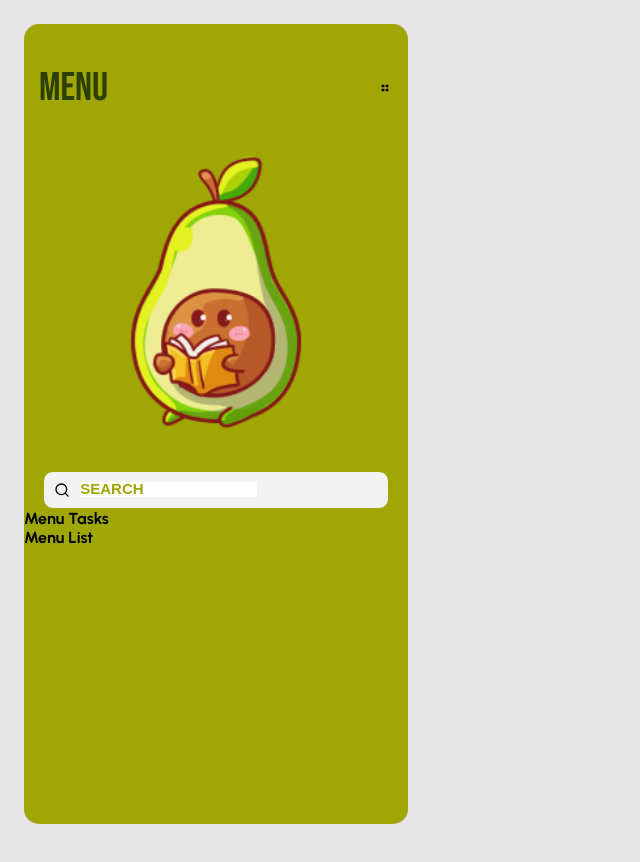
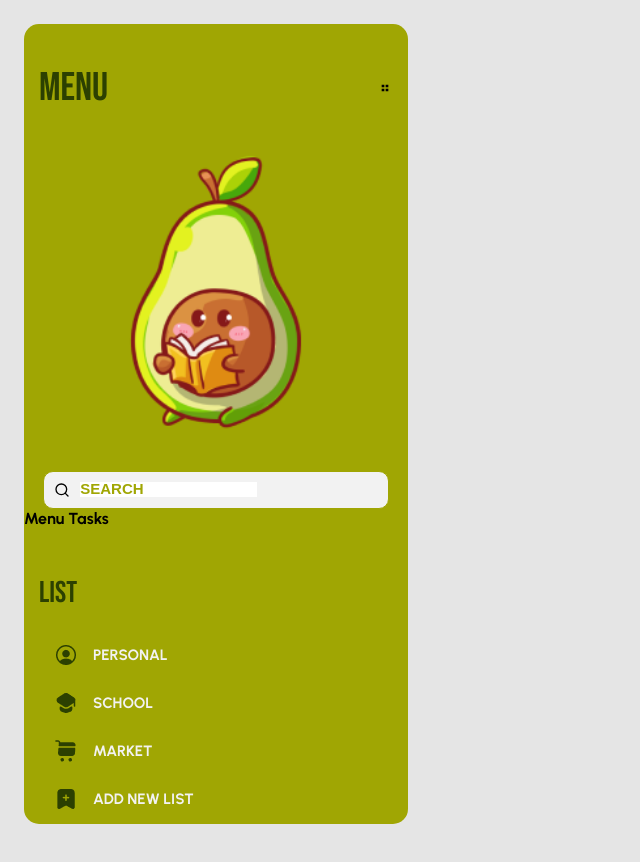
Before and after one commit to JoseDarioGonzalezCha/TodoZinho, a React (Vite) app: page / in a window 1280 px wide. Shown: the whole page, without its empty margins (0-640 px from the left). Built offline with nearby package versions, Linux system fonts and the light colour scheme.

Commit message:
feat: creted and stylized component MenuList

```diff
--- a/src/Components/Menu/MenuList/MenuList.jsx
+++ b/src/Components/Menu/MenuList/MenuList.jsx
@@ -1,7 +1,46 @@
-import React from 'react'
+import React from "react";
+
+import personal from "../../../assets/personal.png";
+import school from "../../../assets/school.png";
+import market from "../../../assets/market.png";
+import archiveadd from "../../../assets/archiveadd.png";
+
+import {
+  StyledListContainer,
+  StyledListTasks,
+  StyledListTitle,
+  StyledMarket,
+  StyledNewList,
+  StyledParagraph,
+  StyledPersonal,
+  StyledSchool,
+} from "./MenuList.styles";
 
 export const MenuList = () => {
   return (
-	<div>Menu List</div>
-  )
-}
+    <StyledListContainer>
+      <StyledListTitle>LIST</StyledListTitle>
+      <StyledListTasks>
+        <StyledPersonal>
+          <img src={personal} alt="personal icon" />
+          <StyledParagraph>PERSONAL</StyledParagraph>
+        </StyledPersonal>
+
+        <StyledSchool>
+          <img src={school} alt="school icon" />
+          <StyledParagraph>SCHOOL</StyledParagraph>
+        </StyledSchool>
+
+        <StyledMarket>
+          <img src={market} alt="market icon" />
+          <StyledParagraph>MARKET</StyledParagraph>
+        </StyledMarket>
+
+        <StyledNewList>
+          <img src={archiveadd} alt="new task icon" />
+          <StyledParagraph>ADD NEW LIST</StyledParagraph>
+        </StyledNewList>
+      </StyledListTasks>
+    </StyledListContainer>
+  );
+};
--- /dev/null
+++ b/src/Components/Menu/MenuList/MenuList.styles.js
@@ -0,0 +1,52 @@
+import styled from "styled-components";
+
+export const StyledListContainer = styled.div`
+  margin: 50px 15px;
+`;
+
+export const StyledListTitle = styled.h3`
+  font-family: "Bebas Neue";
+  font-weight: 400;
+  font-size: 30px;
+  line-height: 30px;
+  text-transform: uppercase;
+  color: #2c4001;
+  margin: 5px 0;
+`;
+
+export const StyledListTasks = styled.div`
+  display: flex;
+  flex-direction: column;
+  justify-content: space-between;
+  padding: 30px 15px;
+  gap: 24px;
+`;
+
+export const StyledPersonal = styled.div`
+  display: flex;
+  align-items: center;
+  gap: 15px;
+`;
+export const StyledSchool = styled.div`
+  display: flex;
+  align-items: center;
+  gap: 15px;
+`;
+export const StyledMarket = styled.div`
+  display: flex;
+  align-items: center;
+  gap: 15px;
+`;
+export const StyledNewList = styled.div`
+  display: flex;
+  align-items: center;
+  gap: 15px;
+`;
+
+export const StyledParagraph = styled.p`
+  color: #f2f2f2;
+  font-family: "Urbanist";
+  font-weight: 700;
+  font-size: 15px;
+  line-height: 18px;
+`;
```
